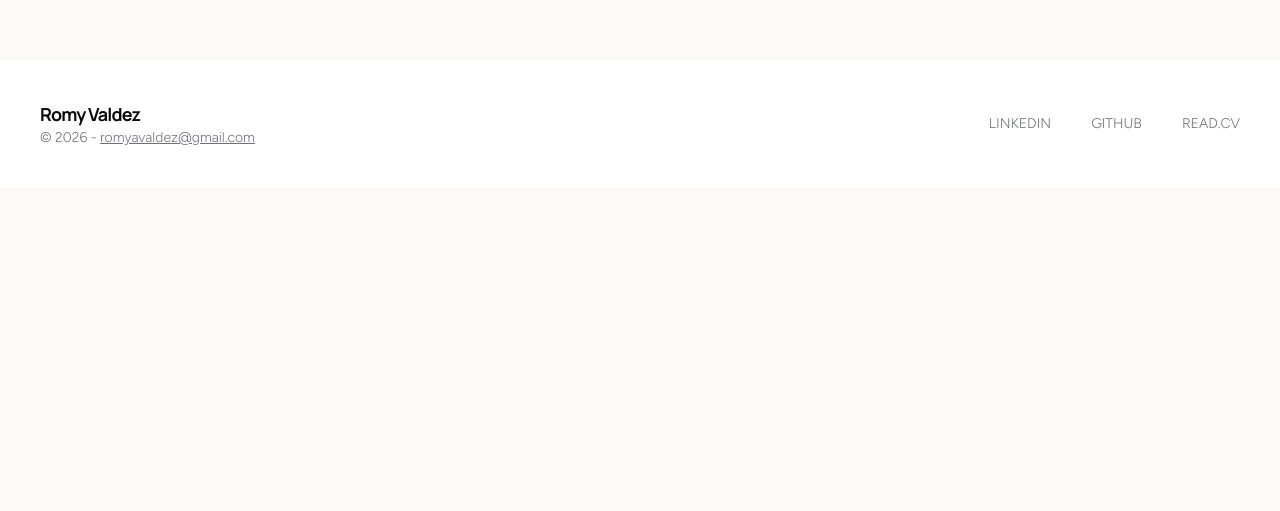
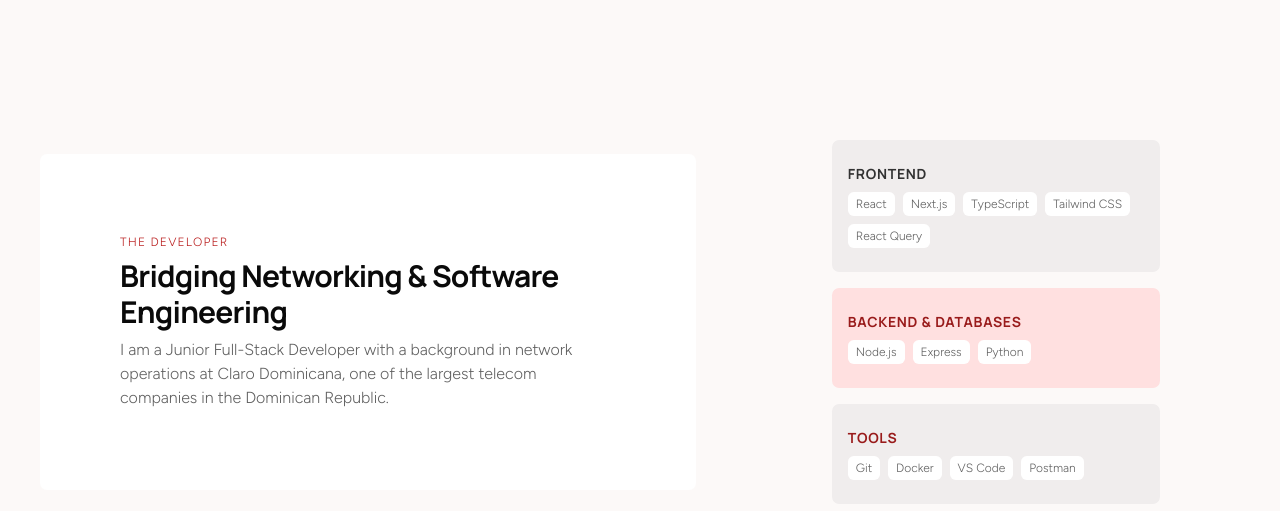
Before and after one commit to RomyVSoto/Portfolio, a Next.js app: page / in a window 1280 px wide. Shown: the part 2201-2712 px from the top of the page. Before the commit the page ends 2389 px from the top, so only its background shows below. Built offline with nearby package versions, Linux system fonts and the light colour scheme.

Commit message:
Added About section

```diff
--- a/app/page.tsx
+++ b/app/page.tsx
@@ -69,6 +69,13 @@ const Experience = [
       "Web and desktop application development using .NET and SQL Server. Support in the design and maintenance of relational databases.",
   },
 ];
+
+const Technologies = {
+  frontend: ["React", "Next.js", "TypeScript", "Tailwind CSS", "React Query"],
+  backend: ["Node.js", "Express", "Python"],
+  databases: ["PostgreSQL", "MySQL", "MongoDB"],
+  tools: ["Git", "Docker", "VS Code", "Postman"],
+};
 
 export default function Home() {
   return (
@@ -191,7 +198,9 @@ export default function Home() {
           {Experience.map((experience) => (
             <div key={experience.title} className="flex gap-4">
               <span className="flex flex-col items-center">
-                <Dot className={`scale-300 z-10 ${experience.active ? 'text-[#B91C1C]' : 'text-[#B3B2B1]'}`}/>
+                <Dot
+                  className={`scale-300 z-10 ${experience.active ? "text-[#B91C1C]" : "text-[#B3B2B1]"}`}
+                />
                 <p className="h-full w-0 border-[0.5px] border-[#D4D2D0]"></p>
               </span>
               <span className="flex flex-col gap-1">
@@ -214,7 +223,54 @@ export default function Home() {
       </section>
 
       {/* About */}
-      <section className="flex flex-col gap-10 px-10"></section>
+      <section id="about" className="flex items-center gap-14 p-10 py-20">
+        <div className="flex flex-col gap-2 bg-white p-20 rounded-lg">
+          <span className="font-sans font-light text-xs text-[#B91C1C] tracking-widest">
+            THE DEVELOPER
+          </span>
+          <span className="font-heading font-bold text-3xl tracking-tight">
+            Bridging Networking & Software Engineering
+          </span>
+          <span className="font-sans font-light text-md text-[#5F5F5F] max-w-lg">
+            I am a Junior Full-Stack Developer with a background in network
+            operations at Claro Dominicana, one of the largest telecom companies
+            in the Dominican Republic.
+          </span>
+        </div>
+        <div className="flex flex-col gap-4 p-20">
+          <div className="flex flex-col gap-2 bg-[#F0EDED] px-4 py-6 rounded-lg">
+            <span className="font-heading font-bold text-sm text-[#323232] tracking-wider">FRONTEND</span>
+            <span className="flex flex-wrap gap-2">
+              {Technologies.frontend.map((tech) => (
+                <span key={tech} className="font-sans font-light text-xs text-[#5F5F5F] px-2 py-1 bg-white rounded-md">
+                  {tech}
+                </span>
+              ))}
+            </span>
+
+          </div>
+          <div className="flex flex-col gap-2 bg-[#FFE0E0] px-4 py-6 rounded-lg">
+            <span className="font-heading font-bold text-sm text-[#991B1B] tracking-wider">BACKEND & DATABASES</span>
+            <span className="flex flex-wrap gap-2">
+              {Technologies.backend.map((tech) => (
+                <span key={tech} className="font-sans font-light text-xs text-[#5F5F5F] px-2 py-1 bg-white rounded-md">
+                  {tech}
+                </span>
+              ))}
+            </span>
+          </div>
+          <div className="flex flex-col gap-2 bg-[#F0EDED] px-4 py-6 rounded-lg">
+            <span className="font-heading font-bold text-sm text-[#991B1B] tracking-wider">TOOLS</span>
+            <span className="flex flex-wrap gap-2">
+              {Technologies.tools.map((tech) => (
+                <span key={tech} className="font-sans font-light text-xs text-[#5F5F5F] px-2 py-1 bg-white rounded-md">
+                  {tech}
+                </span>
+              ))}
+            </span>
+          </div>
+        </div>
+      </section>
     </div>
   );
 }
--- a/components/Header.tsx
+++ b/components/Header.tsx
@@ -1,4 +1,4 @@
-'use client'
+"use client";
 
 import { Button } from "./ui/button";
 import Link from "next/link";
@@ -15,7 +15,9 @@ export default function Header() {
     return () => window.removeEventListener("scroll", handleScroll);
   }, []);
   return (
-    <header className={`sticky top-0 flex justify-between items-center bg-white px-5 py-4 transition-opacity duration-500 ${visible ? "opacity-100" : "opacity-0"}`}>
+    <header
+      className={`sticky top-0 flex justify-between items-center bg-white px-5 py-4 transition-opacity duration-500 ${visible ? "opacity-100" : "opacity-0"}`}
+    >
       <Link href="#hero">
         <div className="font-heading font-bold text-lg tracking-tight hover:scale-110 hover:position-relative transition-all cursor-pointer">
           Romy Valdez
@@ -32,9 +34,11 @@ export default function Header() {
             Experience
           </span>
         </Link>
-        <span className="cursor-pointer underline underline-offset-6 decoration-transparent hover:underline-offset-1 hover:decoration-red-500 transition-all">
-          About
-        </span>
+        <Link href="#about">
+          <span className="cursor-pointer underline underline-offset-6 decoration-transparent hover:underline-offset-1 hover:decoration-red-500 transition-all">
+            About
+          </span>
+        </Link>
       </div>
       <div>
         <Button className="font-heading py-5 px-5 text-md tracking-tight cursor-pointer hover:bg-[#991B1B] transition-all hover:scale-105">
```
